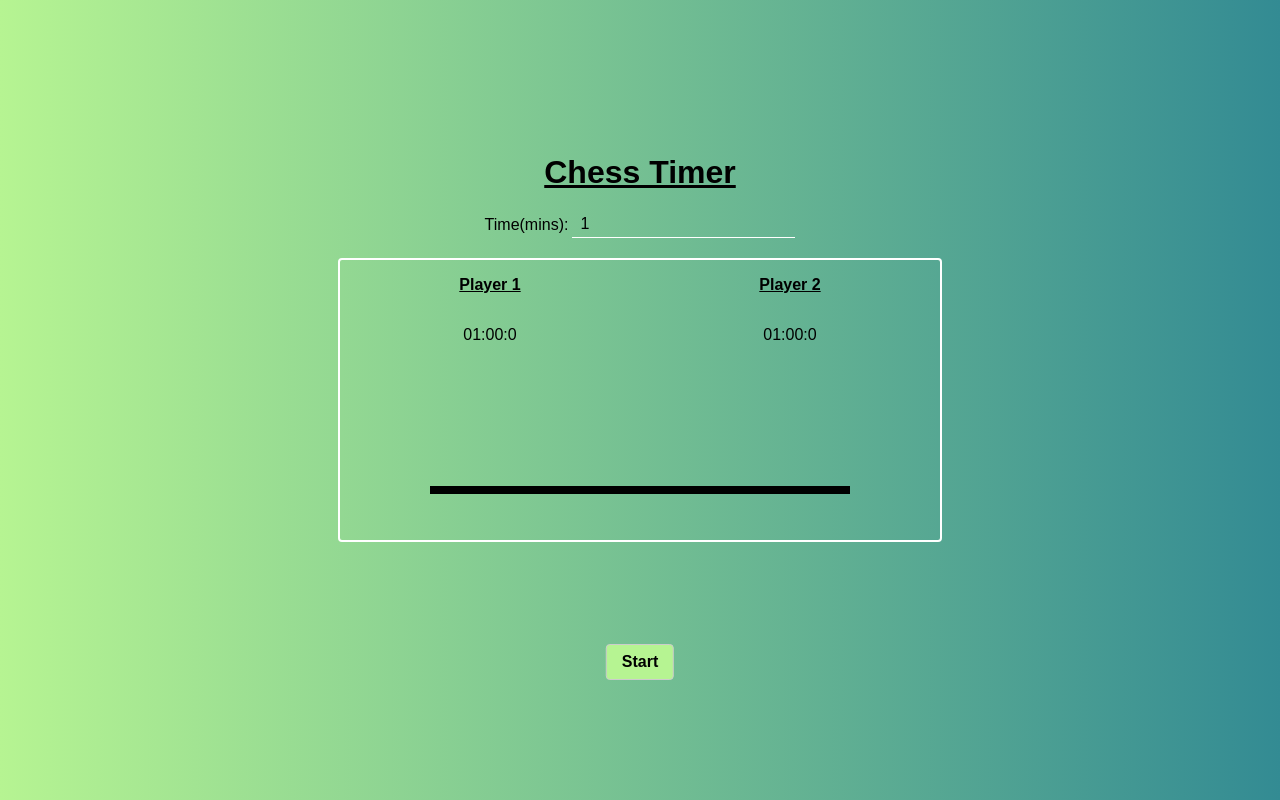
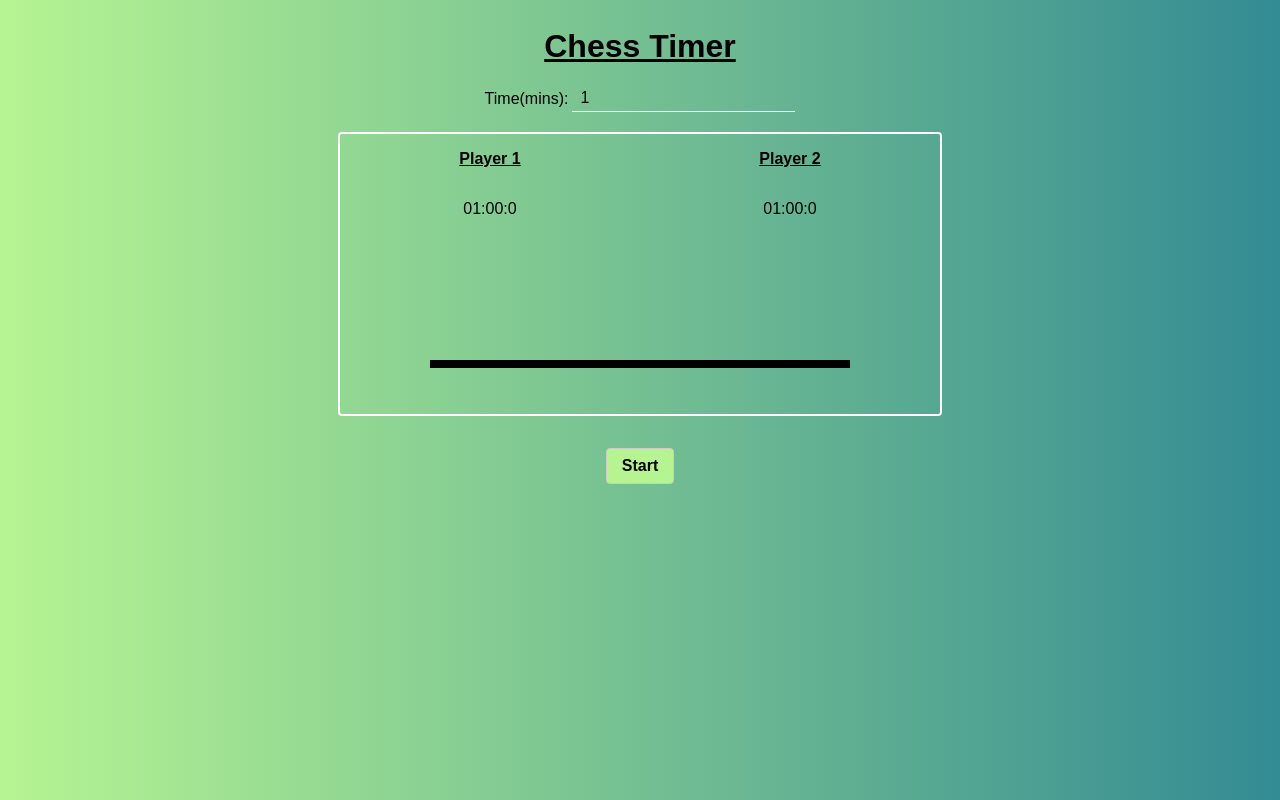
Before and after one commit to rahulismyid/chess-timer, a plain HTML site: page index.html in a window 1280 px wide. Drawn offline with Linux system fonts and the light colour scheme.

Commit message:
Style and placement changes of start btn

```diff
--- a/script.js
+++ b/script.js
@@ -33,7 +33,7 @@ function onTimerEnd(player = "") {
     document.body.innerHTML = "";
     renderStoppingTimer();
   });
-  document.body.appendChild(resetGame);
+  document.getElementById("chess-timer").appendChild(resetGame);
 }
 
 function renderStoppingTimer() {
@@ -199,5 +199,5 @@ function renderStoppingTimer() {
     // }
   });
 
-  document.body.appendChild(startBtn);
+  section.appendChild(startBtn);
 }
--- a/style.css
+++ b/style.css
@@ -109,13 +109,9 @@ button {
     font-weight: 700;
     border-radius: 4px;
     padding: 8px 15px;
-    position: relative;
     margin: 0 auto;
     display: flex;
-    position: fixed;
-    bottom: 15%;
-    left: 50%;
-    transform: translate(-50%, 0);
+    margin-bottom: 20px;
 }
 
 .time-container {
@@ -170,17 +166,19 @@ button:hover {
 }
 
 section {
-    margin-top: 10%;
     position: absolute;
     top: 50%;
     left: 50%;
     transform: translate(-50%, 0);
 }
 
+@media only screen and (max-width: 1300px) {
+    section {
+        margin: 0;
+    }
+}
+
 @media only screen and (max-width: 768px) {
-    section {
-        margin-top: 40%;
-    }
     .hide-tapper {
         display: none;
     }
```
